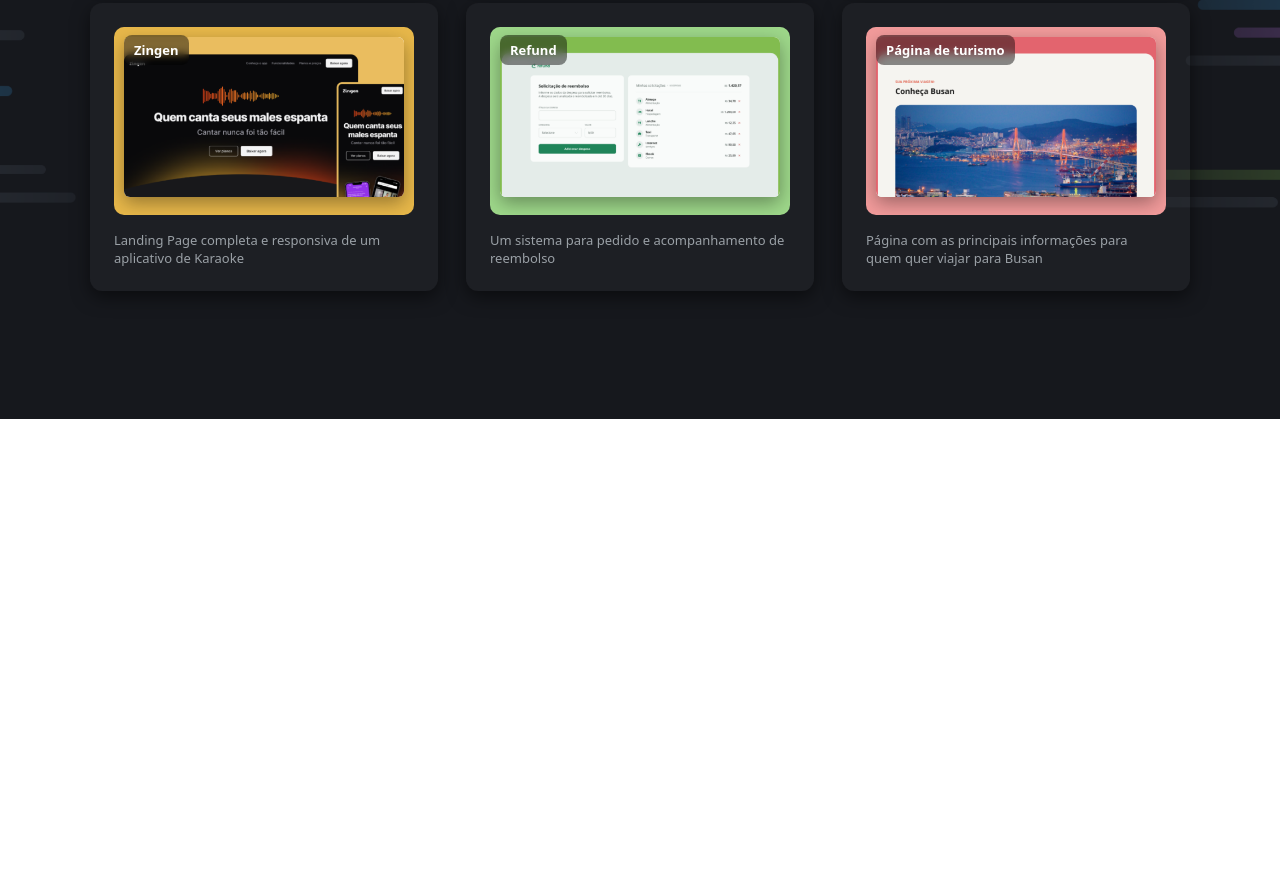
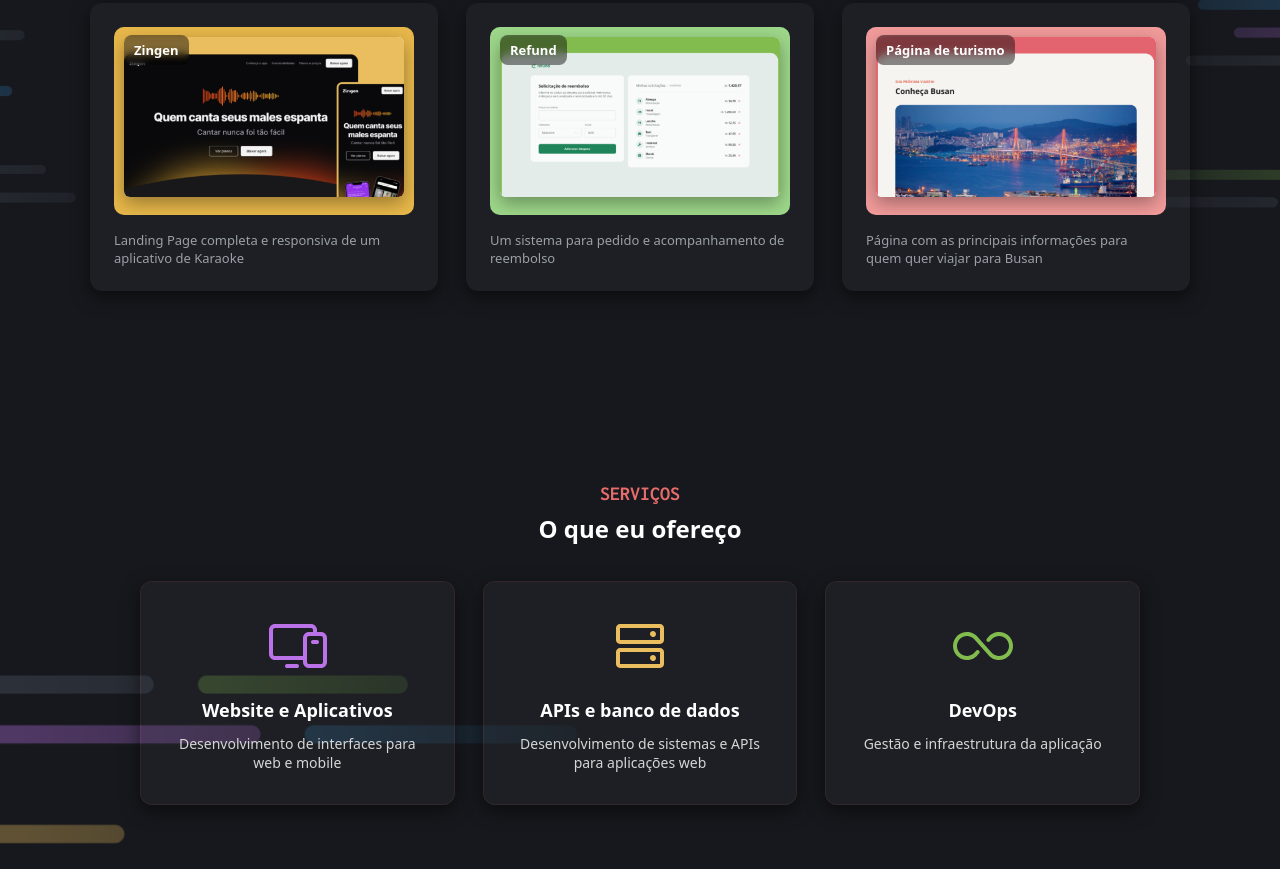
Before and after one commit to DiogoGasparini/Portf-lio, a plain HTML site: page index.html in a window 1280 px wide. Shown: the part 1243-2112 px from the top of the page. Before the commit the page ends 1662 px from the top, so only its background shows below. Drawn offline with Linux system fonts and the light colour scheme.

Commit message:
Section service criada

```diff
--- /dev/null
+++ b/Styles/services.css
@@ -0,0 +1,93 @@
+.services {
+  padding: 4rem 1.5rem;
+  background: linear-gradient(135deg, rgba(0, 0, 0, 0.5), rgba(231, 108, 108, 0.1));
+  background-image: url('../Assets/Background_Intro.png');
+}
+
+.services__wrap {
+  max-width: 1000px;
+  margin: 0 auto;
+  text-align: center;
+}
+
+.services__kicker {
+  color: var(--accent);
+  font-size: 20px;
+  margin: 0 0 8px;
+  font-family: 'Inconsolata', monospace;
+  font-weight: 700;
+  text-transform: uppercase;
+}
+
+.services__title {
+  font-size: 24px;
+  margin: 0 0 36px;
+  color: #fff;
+  font-weight: 700;
+  align-self: center;
+}
+
+.services__grid {
+  display: grid;
+  grid-template-columns: repeat(3, 1fr);
+  gap: 28px;
+}
+
+.service-card {
+  background: rgba(255, 255, 255, 0.03);
+  border-radius: 12px;
+  padding: 32px 24px;
+  text-align: center;
+  box-shadow: 0 6px 18px rgba(0, 0, 0, 0.5);
+  transition: transform 0.22s ease, background 0.22s ease;
+  border: 1px solid rgba(231, 108, 108, 0.1);
+}
+
+.service-card:hover {
+  transform: translateY(-8px);
+  background: rgba(231, 108, 108, 0.08);
+}
+
+.service-icon {
+  width: 64px;
+  height: 64px;
+  margin: 0 auto 20px;
+  display: flex;
+  align-items: center;
+  justify-content: center;
+}
+
+.service-icon img {
+  width: 100%;
+  height: 100%;
+  object-fit: contain;
+}
+
+.service-card h3 {
+  color: #fff;
+  font-size: 18px;
+  margin: 0 0 12px;
+  font-weight: 700;
+}
+
+.service-card .muted {
+  margin: 0;
+  font-size: 14px;
+}
+
+@media (max-width: 768px) {
+  .services__grid {
+    grid-template-columns: repeat(2, 1fr);
+    gap: 24px;
+  }
+}
+
+@media (max-width: 480px) {
+  .services__grid {
+    grid-template-columns: 1fr;
+  }
+
+  .services__title {
+    font-size: 24px;
+  }
+}
--- a/index.html
+++ b/index.html
@@ -8,6 +8,7 @@
 		<link href="https://fonts.googleapis.com/css2?family=Inconsolata:wght@400;700&display=swap" rel="stylesheet">
 		<link rel="stylesheet" href="Styles/header.css">
 		<link rel="stylesheet" href="Styles/projects.css">
+		<link rel="stylesheet" href="Styles/services.css">
 	</head>
 
 	<body>
@@ -153,8 +154,39 @@
 			</div>
 		</section>
 
-		<service class="">
+		<section class="services">
+			<div class="services__wrap">
+				<p class="services__kicker">Serviços</p>
+				<h2 class="services__title">O que eu ofereço</h2>
 
-		</service>
+				<div class="services__grid">
+					<!--Card 1-->
+					<div class="service-card">
+						<div class="service-icon">
+							<img src="Assets/Devices.svg" alt="Website e Aplicativos" loading="lazy">
+						</div>
+						<h3>Website e Aplicativos</h3>
+						<p class="muted">Desenvolvimento de interfaces para web e mobile</p>
+					</div>
+
+					<!--Card 2-->
+					<div class="service-card">
+						<div class="service-icon">
+							<img src="Assets/HardDrives.svg" alt="Sistemas e APIs" loading="lazy">
+						</div>
+						<h3>APIs e banco de dados</h3>
+						<p class="muted">Desenvolvimento de sistemas e APIs para aplicações web</p>
+					</div>
+
+					<!--Card 3-->
+					<div class="service-card">
+						<div class="service-icon">
+							<img src="Assets/Infinity.svg" alt="Design" loading="lazy">
+						</div>
+						<h3>DevOps</h3>
+						<p class="muted">Gestão e infraestrutura da aplicação</p>
+					</div>
+				</div>
+		</section>
 	</body>
 </html>
```
Also changed, not shown: Assets/Devices.svg (added), Assets/HardDrives.svg (added), Assets/Infinity.svg (added).
